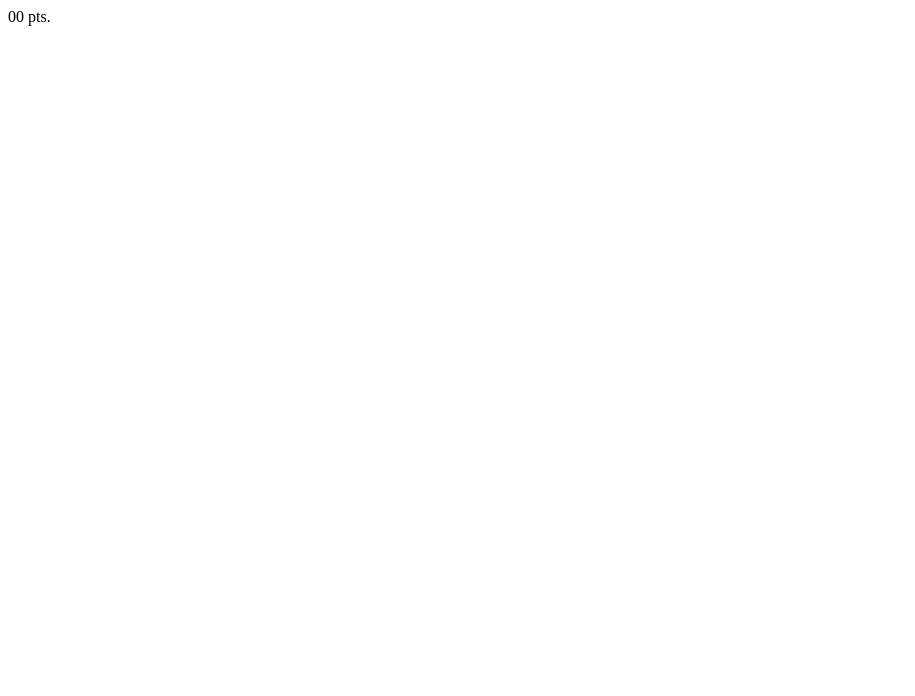
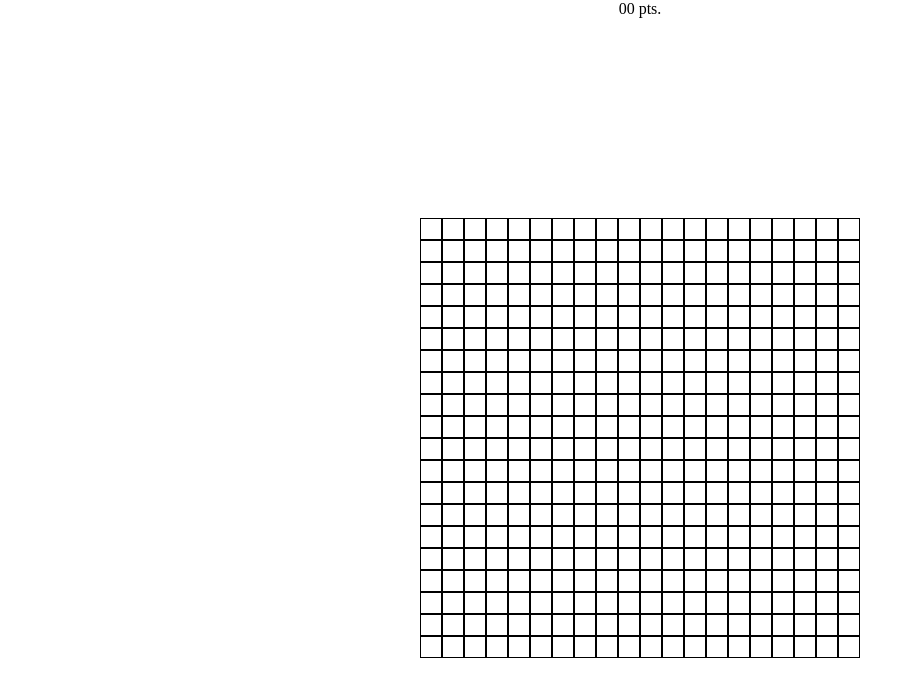
Before and after one commit to pauCM-es/snake-game, a plain HTML site: page index.html in a window 1280 px wide. Shown: the whole page, without its empty margins (0-915 px from the left). Drawn offline with nearby package versions, Linux system fonts and the light colour scheme; files that its build step writes are made by us from their sources.

Commit message:
feat: draw grid dynamically

```diff
--- a/app.js
+++ b/app.js
@@ -0,0 +1,35 @@
+const sizeGrid = 20
+let score = 0
+let currentDirection = ["x" , "y"]
+let speed = 500
+let snake = []
+let head = snake[0]
+
+directions = [
+  {move: "up", x: 0, y: -1},
+  {move: "down", x: 0, y: +1},
+  {move: "right", x: +1, y: 0},
+  {move: "left", x: -1, y: 0},
+]
+
+const grid$$ = document.querySelector("#grid")
+
+const drawGrid = (sizeGrid) => {
+  //rows
+  for (let y = 0;  y < sizeGrid; y++) {
+    const newRow$$ = document.createElement("div")
+
+    for (let x = 0; x < sizeGrid; x++) {
+        const span$$ = document.createElement("span")
+        newRow$$.appendChild(span$$)
+        span$$.id = `${y}-${x}`
+        span$$.className = "empty"
+      }
+
+    grid$$.appendChild(newRow$$)
+    newRow$$.id = `row-${y}`
+
+  }
+}
+
+drawGrid(sizeGrid)
--- a/index.html
+++ b/index.html
@@ -1,19 +1,20 @@
 <!DOCTYPE html>
 <html lang="en">
   <head>
-  <meta charset="UTF-8">
-  <meta http-equiv="X-UA-Compatible" content="IE=edge">
-  <meta name="viewport" content="width=device-width, initial-scale=1.0">
-  <link rel="stylesheet" href="style.css">
+    <meta charset="UTF-8" />
+    <meta http-equiv="X-UA-Compatible" content="IE=edge" />
+    <meta name="viewport" content="width=device-width, initial-scale=1.0" />
+    <link rel="stylesheet" href="style.css" />
     <script src="app.js" defer></script>
     <title>Snake Game</title>
   </head>
   <body>
+    <div id="game">
       <section id="details">
         <div class="score">00 pts.</div>
       </section>
       <section id="grid">
-
       </section>
+    </div>
   </body>
 </html>
--- a/style.scss
+++ b/style.scss
@@ -0,0 +1,29 @@
+* {
+  margin: 0;
+  padding:0
+}
+
+#game {
+  display: flex;
+  flex-direction: column;
+  align-items: center;
+}
+
+#grid {
+  width: fit-content;
+  aspect-ratio: 1 / 1;
+  margin-top: 200px;
+
+  div {
+    height: fit-content;
+    display: flex;
+  }
+}
+
+
+span{
+  width: 20px;
+  height: 20px;
+  border: 1px solid black
+
+}
```
Also changed, not shown: style.css (added), 1 other file. Lines whose indentation alone changed are shown as unchanged.
